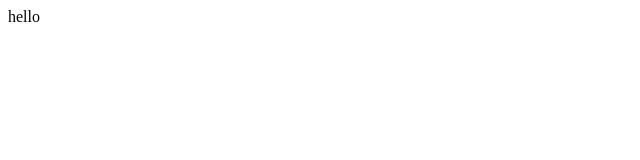
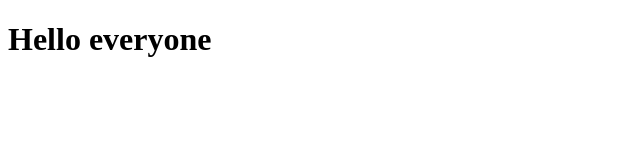
Before and after one commit to Longgvt/first_repo, a plain HTML site: page index2.html in a window 1280 px wide. Shown: the whole page, without its empty margins (0-640 px from the left). Drawn offline with Linux system fonts and the light colour scheme.

Commit message:
Update index2.html

```diff
--- a/index2.html
+++ b/index2.html
@@ -6,6 +6,6 @@
     <title>Document</title>
 </head>
 <body>
-    hello
+    <h1> Hello everyone </h1>
 </body>
 </html>
```
